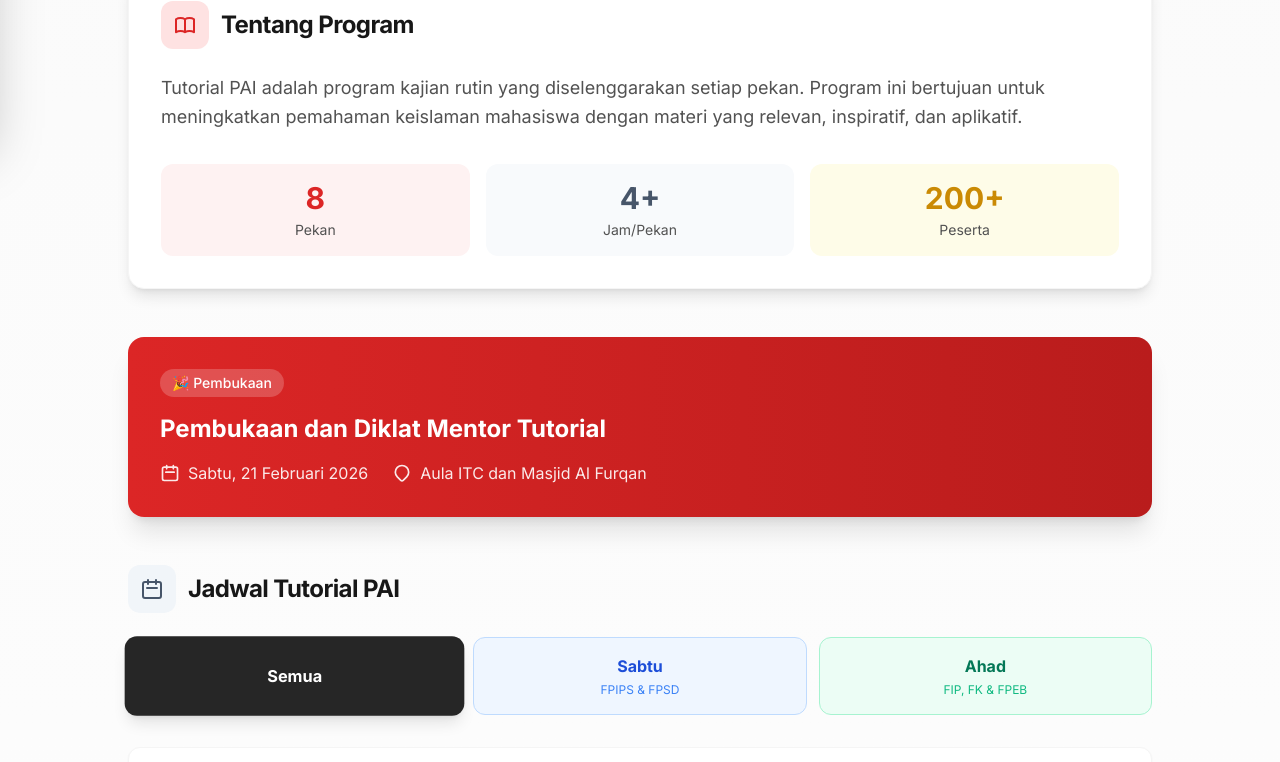
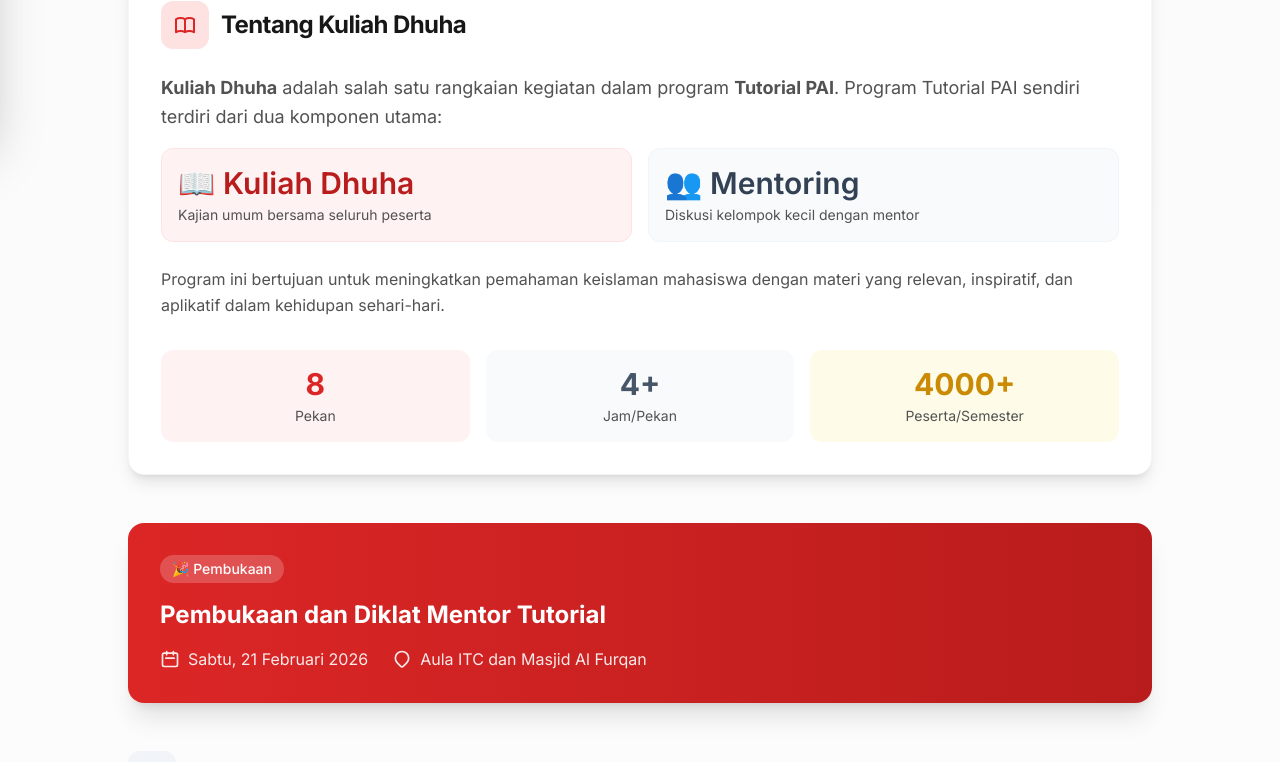
Before and after one commit to Muhtaromalbayt/tutorial-pai-upi, a Next.js app: page /program/kuliah-dhuha in a window 1280 px wide. Shown: the part 660-1422 px from the top of the page. Built offline with nearby package versions, Linux system fonts and the light colour scheme.

Commit message:
fix: correct week numbers, format titles, update description and participant count

```diff
--- a/app/program/kuliah-dhuha/page.tsx
+++ b/app/program/kuliah-dhuha/page.tsx
@@ -19,6 +19,33 @@ function getDayName(dateStr: string): string {
     const date = new Date(dateStr);
     const days = ["Minggu", "Senin", "Selasa", "Rabu", "Kamis", "Jumat", "Sabtu"];
     return days[date.getDay()];
+}
+
+// Extract week number from title like "Tutorial PAI Pekan Kedua"
+function extractWeekNumber(title: string): number | null {
+    const weekMap: Record<string, number> = {
+        'pertama': 1, 'kedua': 2, 'ketiga': 3, 'keempat': 4,
+        'kelima': 5, 'keenam': 6, 'ketujuh': 7, 'kedelapan': 8,
+        'ke-dua': 2, 'ke-tiga': 3, 'ke-empat': 4, 'ke-lima': 5,
+        'ke-enam': 6, 'ke-tujuh': 7, 'ke-delapan': 8
+    };
+    const lowerTitle = title.toLowerCase();
+    for (const [word, num] of Object.entries(weekMap)) {
+        if (lowerTitle.includes(word)) return num;
+    }
+    return null;
+}
+
+// Format title to use proper Indonesian (Kedua instead of Ke-dua)
+function formatTitle(title: string): string {
+    return title
+        .replace(/Ke-dua/gi, 'Kedua')
+        .replace(/Ke-tiga/gi, 'Ketiga')
+        .replace(/Ke-empat/gi, 'Keempat')
+        .replace(/Ke-lima/gi, 'Kelima')
+        .replace(/Ke-enam/gi, 'Keenam')
+        .replace(/Ke-tujuh/gi, 'Ketujuh')
+        .replace(/Ke-delapan/gi, 'Kedelapan');
 }
 
 type DayFilter = 'all' | 'Sabtu' | 'Minggu';
@@ -43,17 +70,20 @@ export default function KuliahDhuhaPage() {
             }, [] as typeof ORGANIZATION_ACTIVITIES)
             .sort((a, b) => new Date(a.date).getTime() - new Date(b.date).getTime());
 
-        return activities.map((activity, index) => ({
-            week: index + 1,
+        return activities.map((activity) => {
+            const weekNum = extractWeekNumber(activity.title);
+            return {
+                week: weekNum || 1,
                 date: formatDateIndonesian(activity.date),
                 rawDate: activity.date,
                 dayName: getDayName(activity.date),
-            topic: activity.title,
+                topic: formatTitle(activity.title),
                 location: activity.location || "Aula ITC",
                 time: activity.time || "08.45 - 13.00 WIB",
                 category: activity.category,
                 isPembukaan: activity.title.includes("Pembukaan")
-        }));
+            };
+        });
     }, []);
 
     // Separate pembukaan from regular schedule
@@ -81,13 +111,25 @@ export default function KuliahDhuhaPage() {
                                 </svg>
                             </div>
                             <h2 className="text-2xl font-bold text-neutral-900">
-                                Tentang Program
+                                Tentang Kuliah Dhuha
                             </h2>
                         </div>
-                        <p className="text-neutral-600 leading-relaxed text-lg mb-8">
-                            Tutorial PAI adalah program kajian rutin yang diselenggarakan setiap pekan.
-                            Program ini bertujuan untuk meningkatkan pemahaman keislaman mahasiswa dengan
-                            materi yang relevan, inspiratif, dan aplikatif.
+                        <p className="text-neutral-600 leading-relaxed text-lg mb-4">
+                            <strong>Kuliah Dhuha</strong> adalah salah satu rangkaian kegiatan dalam program <strong>Tutorial PAI</strong>.
+                            Program Tutorial PAI sendiri terdiri dari dua komponen utama:
+                        </p>
+                        <div className="grid md:grid-cols-2 gap-4 mb-6">
+                            <div className="p-4 bg-primary-50 rounded-xl border border-primary-100">
+                                <h4 className="font-semibold text-primary-700 mb-1">📖 Kuliah Dhuha</h4>
+                                <p className="text-sm text-neutral-600">Kajian umum bersama seluruh peserta</p>
+                            </div>
+                            <div className="p-4 bg-secondary-50 rounded-xl border border-secondary-100">
+                                <h4 className="font-semibold text-secondary-700 mb-1">👥 Mentoring</h4>
+                                <p className="text-sm text-neutral-600">Diskusi kelompok kecil dengan mentor</p>
+                            </div>
+                        </div>
+                        <p className="text-neutral-600 leading-relaxed mb-8">
+                            Program ini bertujuan untuk meningkatkan pemahaman keislaman mahasiswa dengan materi yang relevan, inspiratif, dan aplikatif dalam kehidupan sehari-hari.
                         </p>
 
                         {/* Stats Row */}
@@ -101,8 +143,8 @@ export default function KuliahDhuhaPage() {
                                 <div className="text-sm text-neutral-600">Jam/Pekan</div>
                             </div>
                             <div className="text-center p-4 bg-accent-50 rounded-xl">
-                                <div className="text-3xl font-bold text-accent-600 mb-1">200+</div>
-                                <div className="text-sm text-neutral-600">Peserta</div>
+                                <div className="text-3xl font-bold text-accent-600 mb-1">4000+</div>
+                                <div className="text-sm text-neutral-600">Peserta/Semester</div>
                             </div>
                         </div>
                     </div>
```
Lines whose indentation alone changed are shown as unchanged.
